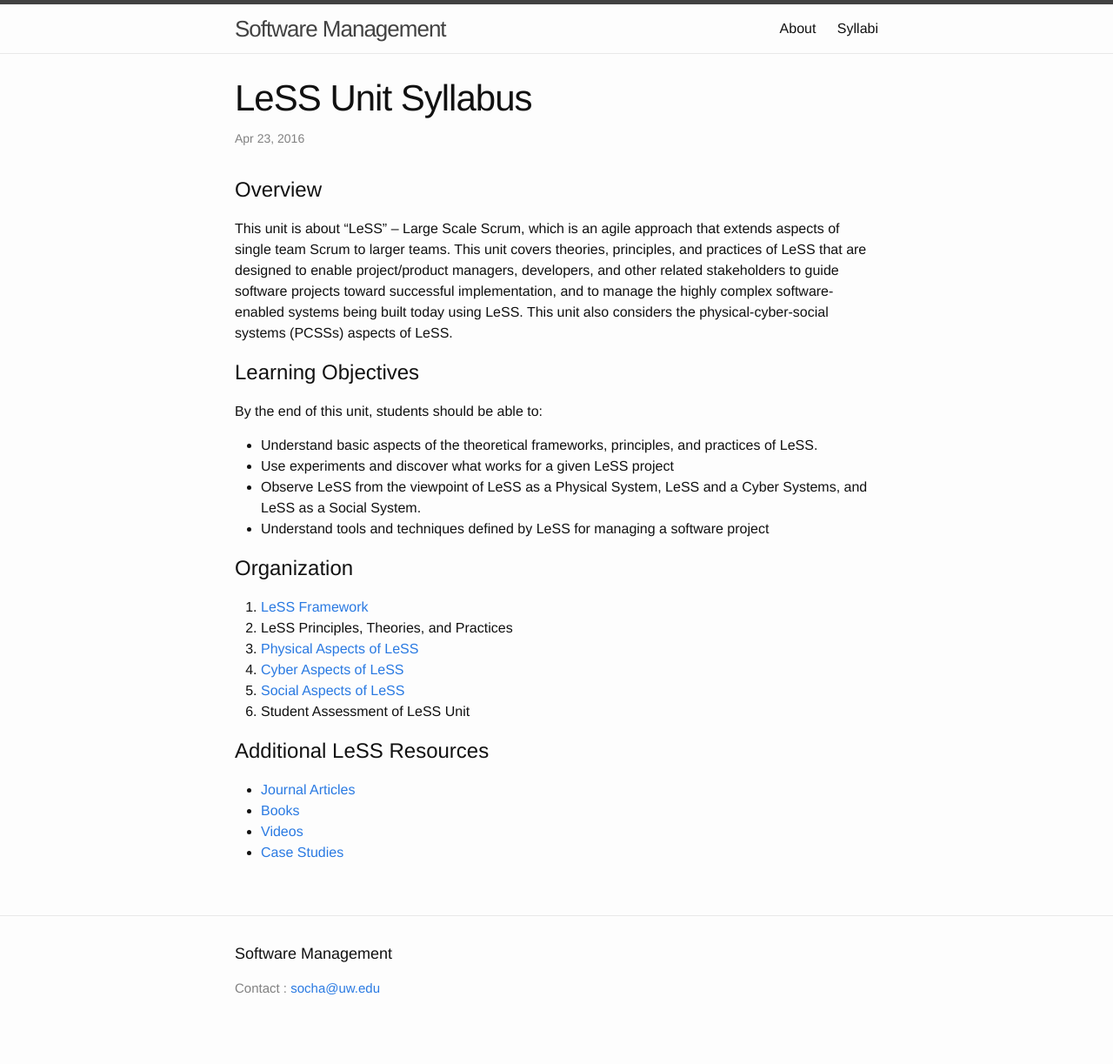
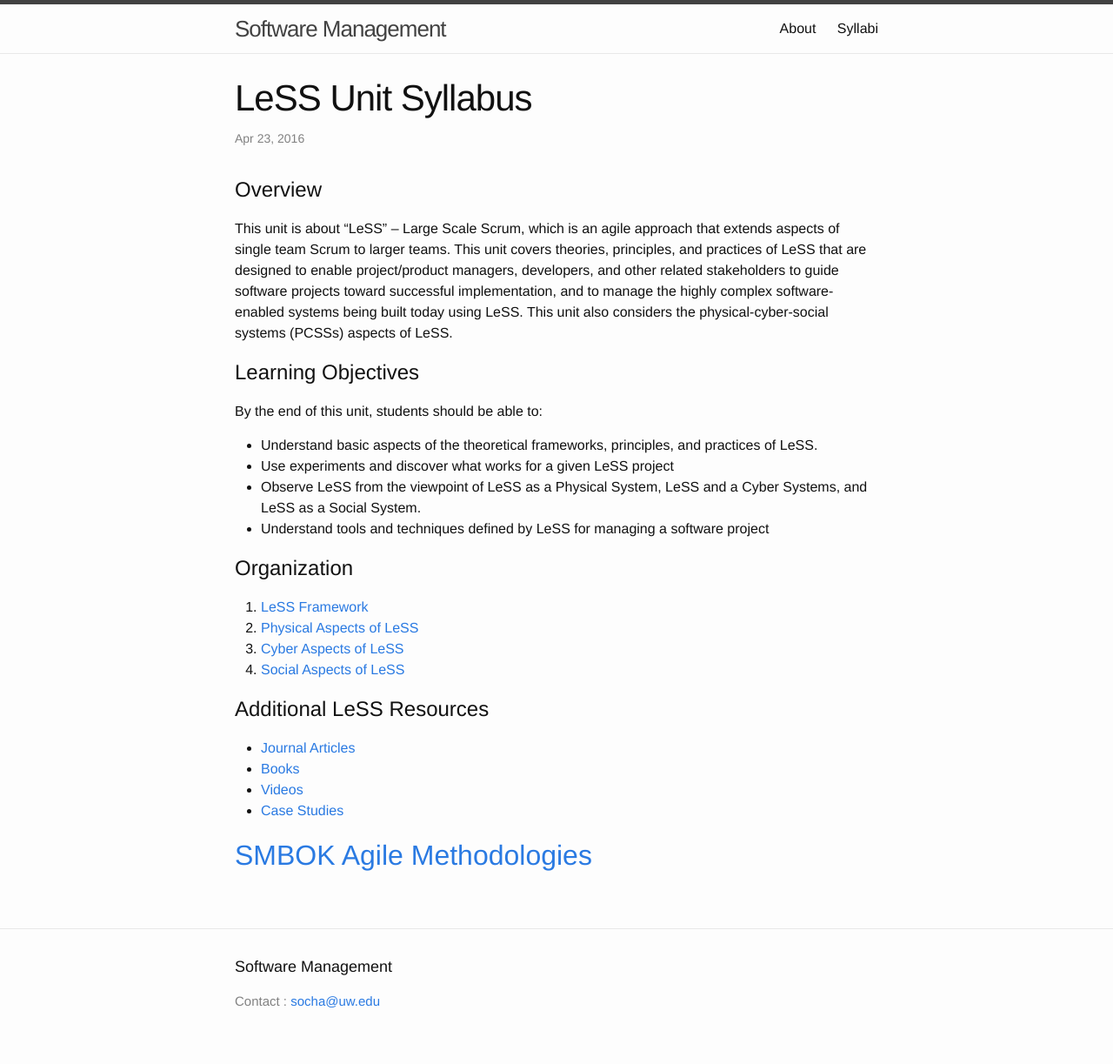
Before and after one commit to css566/css566.github.io, a Jekyll site: the page built from _posts/2016-04-23-less_syllabus.md, in a window 1280 px wide. Shown: the whole page at 87% size. Built offline with Jekyll 4.4.1, drawn with Linux system fonts in a browser that asks for light colours; comment, search, counter and statistics services are not loaded.

Commit message:
Update 2016-04-23-less_syllabus.md

```diff
--- a/_posts/2016-04-23-less_syllabus.md
+++ b/_posts/2016-04-23-less_syllabus.md
@@ -21,11 +21,11 @@ By the end of this unit, students should be able to:
 # Organization
 
  1. [LeSS Framework]({% post_url 2016-04-25-Less_Framework_Unit %})
- 2. LeSS Principles, Theories, and Practices
- 3. [Physical Aspects of LeSS]({% post_url 2016-04-26-less_physical %})
- 4. [Cyber Aspects of LeSS]({% post_url 2016-05-11-Cyber_aspects_of_LeSS %})
- 5. [Social Aspects of LeSS]({% post_url 2016-05-11-Social_aspects_of_LeSS %})
- 6. Student Assessment of LeSS Unit
+ <!-- 2. LeSS Principles, Theories, and Practices -->
+ 2. [Physical Aspects of LeSS]({% post_url 2016-04-26-less_physical %})
+ 3. [Cyber Aspects of LeSS]({% post_url 2016-05-11-Cyber_aspects_of_LeSS %})
+ 4. [Social Aspects of LeSS]({% post_url 2016-05-11-Social_aspects_of_LeSS %})
+ <!-- 6. Student Assessment of LeSS Unit -->
 
 # Additional LeSS Resources
 
@@ -33,3 +33,5 @@ By the end of this unit, students should be able to:
 - [Books]({% post_url 2016-04-23-less_books %})
 - [Videos]({% post_url 2016-04-23-less_videos %})
 - [Case Studies]({% post_url 2016-04-23-less_case_studies %})
+
+## [SMBOK Agile Methodologies]({% post_url 2016-05-25-SWBOK %}#agilemethodologies)
```
